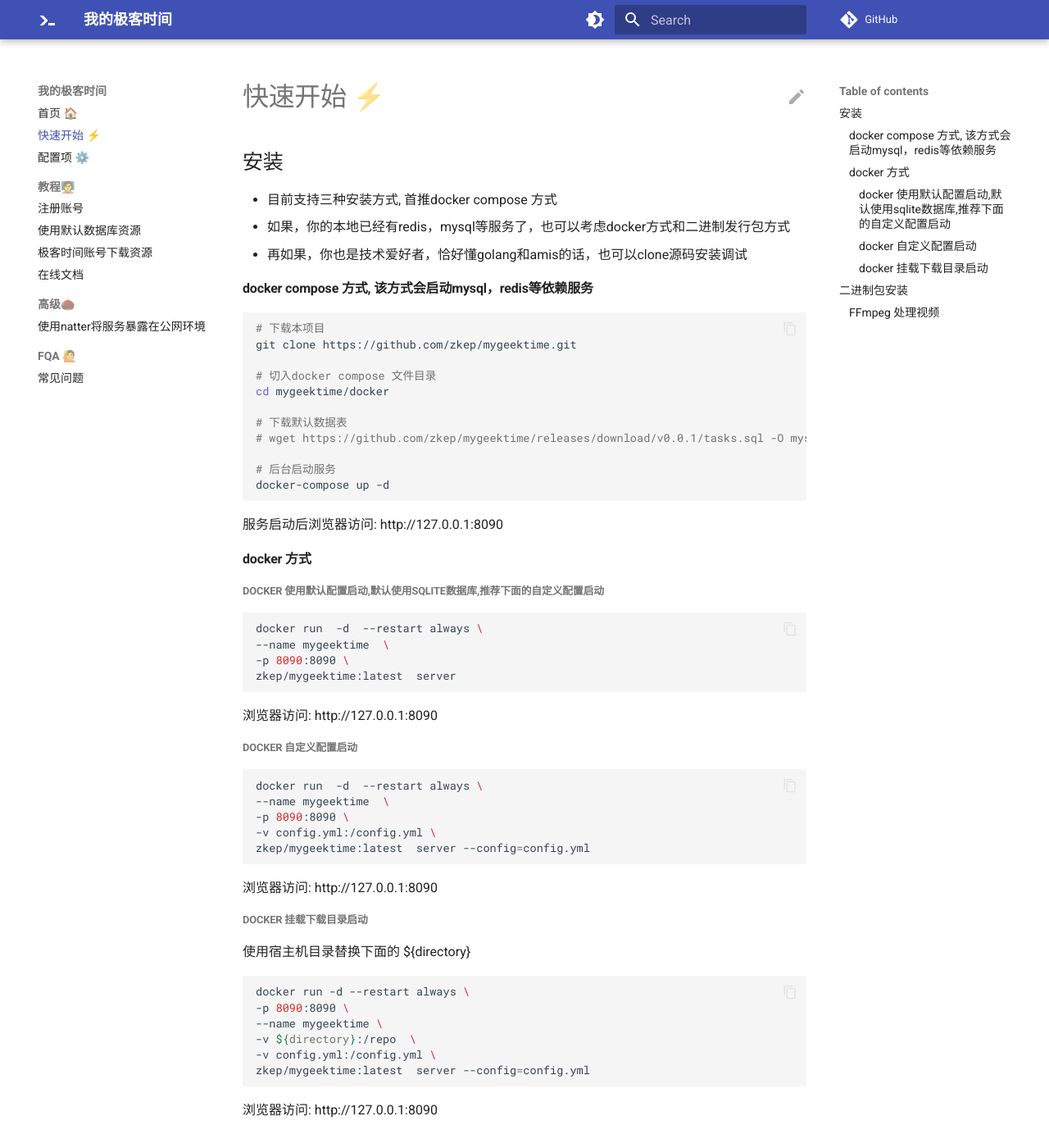
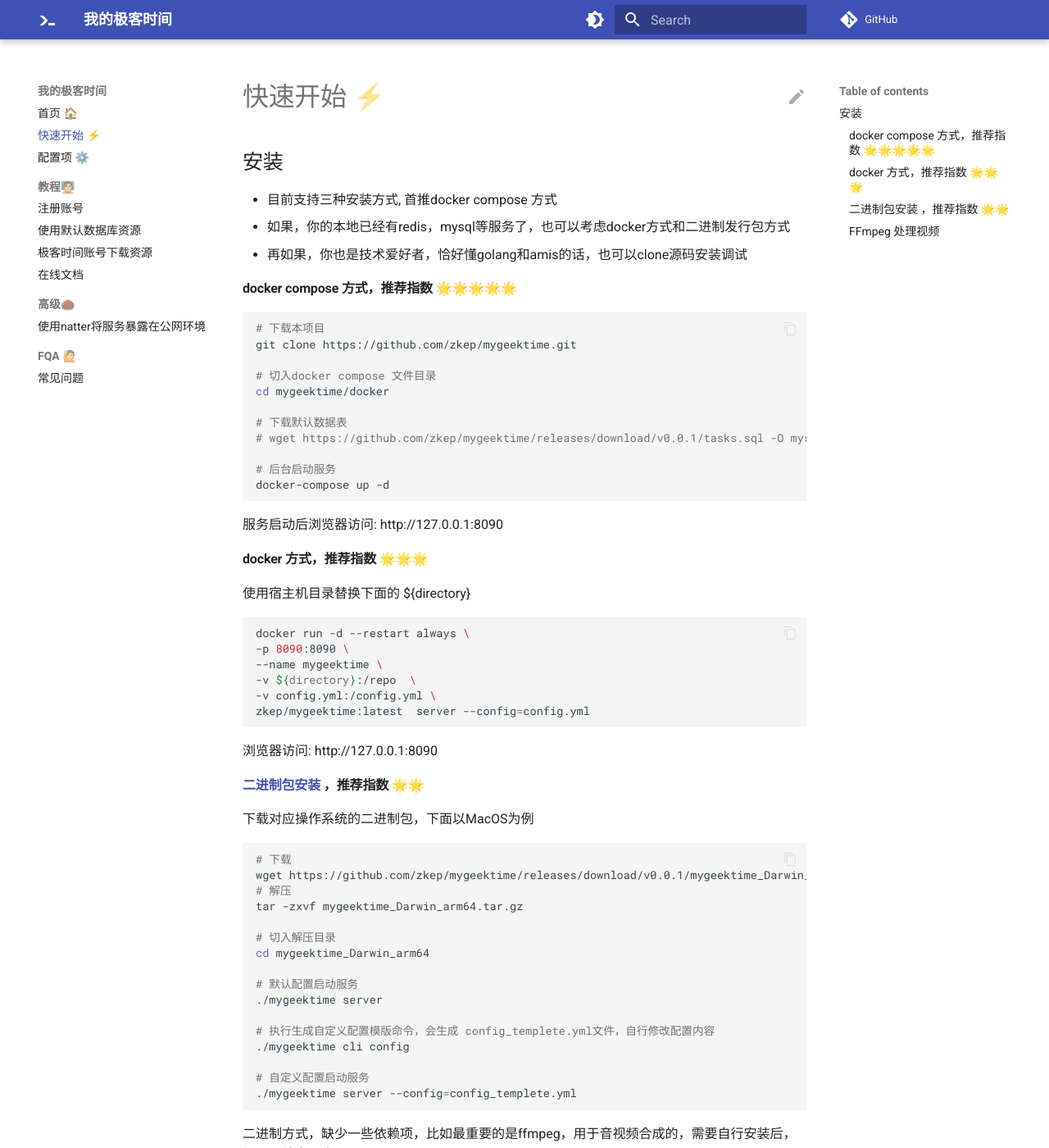
Before and after one commit to zkep/my-geektime, an MkDocs documentation site: the page built from docs/gettingstarted.md, in a window 1280 px wide and 1400 px high. Shown: the whole window at 82% size. Built offline with MkDocs 1.6.1 and Material for MkDocs 9.7.7, drawn with Linux system fonts in a browser that asks for light colours; comment, search, counter and statistics services are not loaded; the version menu is left out.

Commit message:
👋update docs

````diff
--- a/README.md
+++ b/README.md
@@ -31,7 +31,7 @@ git clone https://github.com/zkep/mygeektime.git
 
 cd mygeektime/docker
 
-# 没有极客时间VIP的用户，执行下面命令，下载默认数据
+# 没有极客时间VIP的用户，执行下面命令，下载默认数据，默认数据不全，仅仅为了演示功能
 wget https://github.com/zkep/mygeektime/releases/download/v0.0.1/tasks.sql -O mysql/init/tasks.sql
 
 docker-compose up -d
--- a/docs/gettingstarted.md
+++ b/docs/gettingstarted.md
@@ -5,7 +5,7 @@
 * 如果，你的本地已经有redis，mysql等服务了，也可以考虑docker方式和二进制发行包方式
 * 再如果，你也是技术爱好者，恰好懂golang和amis的话，也可以clone源码安装调试
 
-#### docker compose 方式, 该方式会启动mysql，redis等依赖服务
+#### docker compose 方式，推荐指数 🌟🌟🌟🌟🌟
 ```shell
 # 下载本项目
 git clone https://github.com/zkep/mygeektime.git
@@ -21,28 +21,7 @@ docker-compose up -d
 ```
 服务启动后浏览器访问:  http://127.0.0.1:8090
 
-#### docker 方式
-
-##### docker 使用默认配置启动,默认使用sqlite数据库,推荐下面的自定义配置启动
-```shell
-docker run  -d  --restart always \
---name mygeektime  \
--p 8090:8090 \
-zkep/mygeektime:latest  server
-```
-浏览器访问:  http://127.0.0.1:8090
-
-##### docker 自定义配置启动
-```shell
-docker run  -d  --restart always \
---name mygeektime  \
--p 8090:8090 \
--v config.yml:/config.yml \
-zkep/mygeektime:latest  server --config=config.yml
-```
-浏览器访问:  http://127.0.0.1:8090
-
-##### docker 挂载下载目录启动
+#### docker 方式，推荐指数 🌟🌟🌟
 使用宿主机目录替换下面的 ${directory}
 ```shell
 docker run -d --restart always \
@@ -55,7 +34,7 @@ zkep/mygeektime:latest  server --config=config.yml
 浏览器访问:  http://127.0.0.1:8090
 
 
-## [二进制包安装](https://github.com/zkep/mygeektime/releases)
+#### [二进制包安装](https://github.com/zkep/mygeektime/releases) ，推荐指数 🌟🌟
 下载对应操作系统的二进制包，下面以MacOS为例
 ```shell
 # 下载
````
Also changed, not shown: other parts of README.md (+1 -1 lines), docs/config.md (+6 -7 lines), docs/guide/data_geektime.md (+4 -3 lines).
